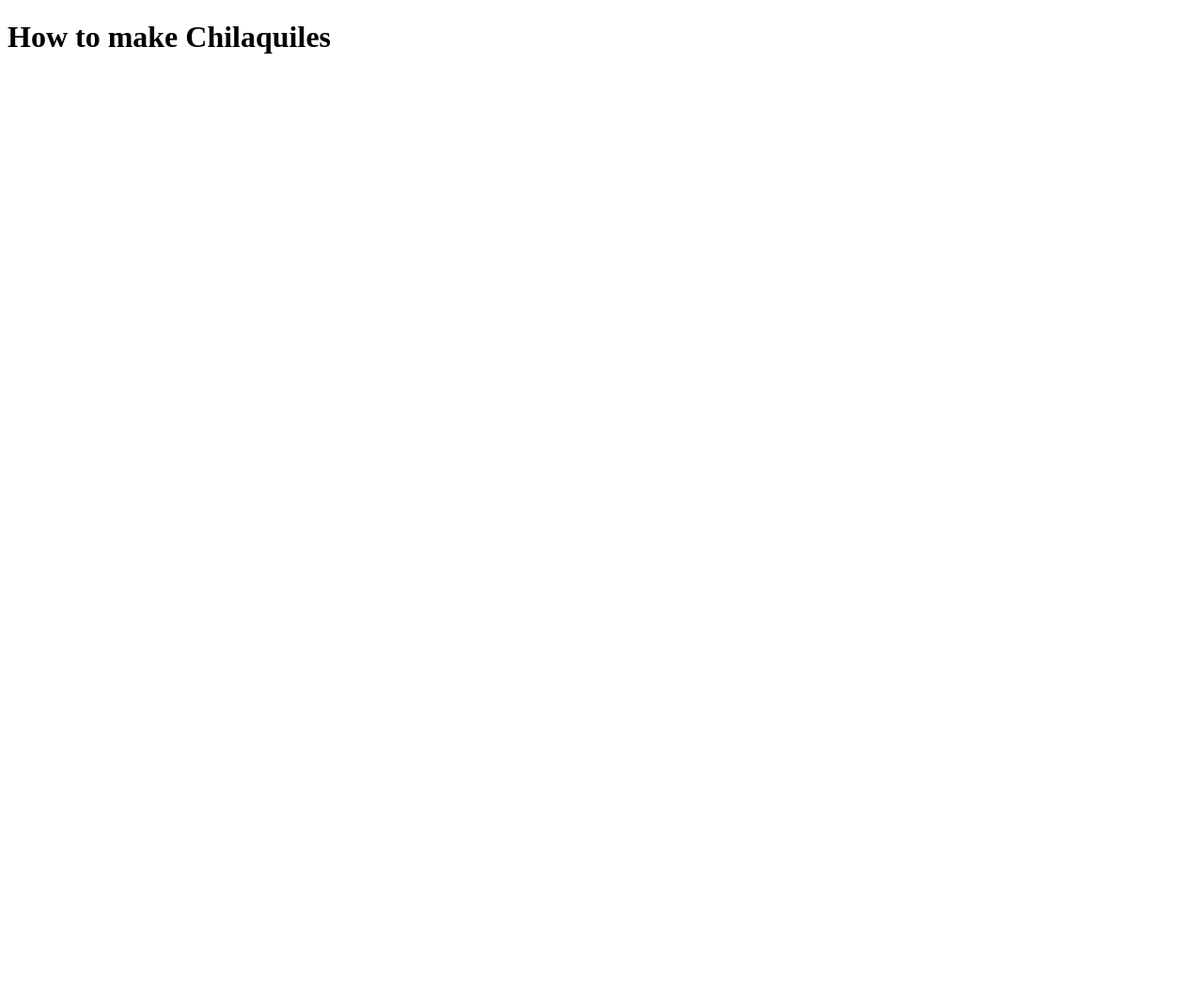
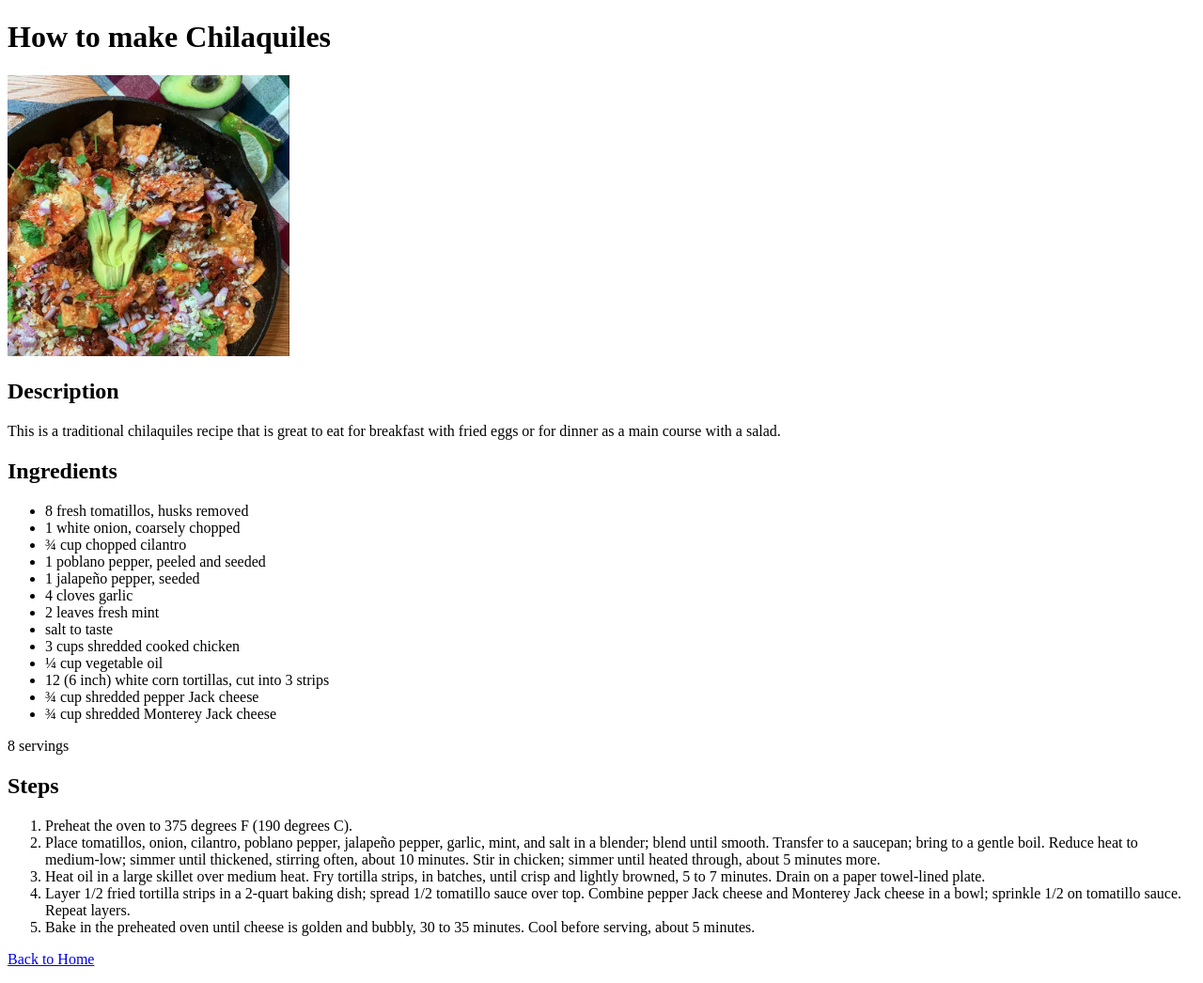
Before and after one commit to jorgegsosa11/odin-recipes, a plain HTML site: page recipes/chilaquiles.html in a window 1280 px wide. Shown: the whole page at 94% size. Before the commit the page ends 800 px from the top, so only its background shows below. Drawn offline with Linux system fonts and the light colour scheme.

Commit message:
Finish inital 3 recipes html files

```diff
--- a/recipes/chilaquiles.html
+++ b/recipes/chilaquiles.html
@@ -7,5 +7,41 @@
 </head>
 <body>
     <h1>How to make Chilaquiles</h1>
+      <!--Image of dish-->
+        <img src="images/chilaquiles.png" alt="ceviche heaven" width="300">
+    <h2>Description</h2>
+         <p>This is a traditional chilaquiles recipe that is great to eat for breakfast with fried eggs or for dinner as a main course with a salad.</p>
+    <h2>Ingredients</h2>
+        <ul>
+            <li>8 fresh tomatillos, husks removed</li>
+            <li>1 white onion, coarsely chopped</li>
+            <li>¾ cup chopped cilantro</li>
+            <li>1 poblano pepper, peeled and seeded</li>
+            <li>1 jalapeño pepper, seeded</li>
+            <li>4 cloves garlic</li>
+            <li>2 leaves fresh mint</li>
+            <li>salt to taste</li>
+            <li>3 cups shredded cooked chicken</li>
+            <li>¼ cup vegetable oil</li>
+            <li>12 (6 inch) white corn tortillas, cut into 3 strips</li>
+            <li>¾ cup shredded pepper Jack cheese</li>
+            <li>¾ cup shredded Monterey Jack cheese</li>
+        </ul>
+        <p>8 servings</p>
+    <h2>Steps</h2>
+        <ol>
+            <li>Preheat the oven to 375 degrees F (190 degrees C).</li>
+            <li>Place tomatillos, onion, cilantro, poblano pepper, jalapeño pepper, garlic, mint, and salt in a blender; blend until smooth.
+                Transfer to a saucepan; bring to a gentle boil. Reduce heat to medium-low; simmer until thickened, stirring often, about 10 minutes.
+                Stir in chicken; simmer until heated through, about 5 minutes more.
+            </li>
+            <li>Heat oil in a large skillet over medium heat. Fry tortilla strips, in batches, until crisp and lightly browned, 5 to 7 minutes. Drain on a paper towel-lined plate.</li>
+            <li>Layer 1/2 fried tortilla strips in a 2-quart baking dish; spread 1/2 tomatillo sauce over top.
+                Combine pepper Jack cheese and Monterey Jack cheese in a bowl; sprinkle 1/2 on tomatillo sauce. Repeat layers.
+            </li>
+            <li>Bake in the preheated oven until cheese is golden and bubbly, 30 to 35 minutes. Cool before serving, about 5 minutes.</li>
+        </ol>
+    <!--Back Home-->
+    <p><a href="../index.html">Back to Home</a></p>
 </body>
 </html>
```
Also changed, not shown: recipes/ceviche.html (+26 -3 lines), recipes/enchilada.html (+25 -0 lines).
